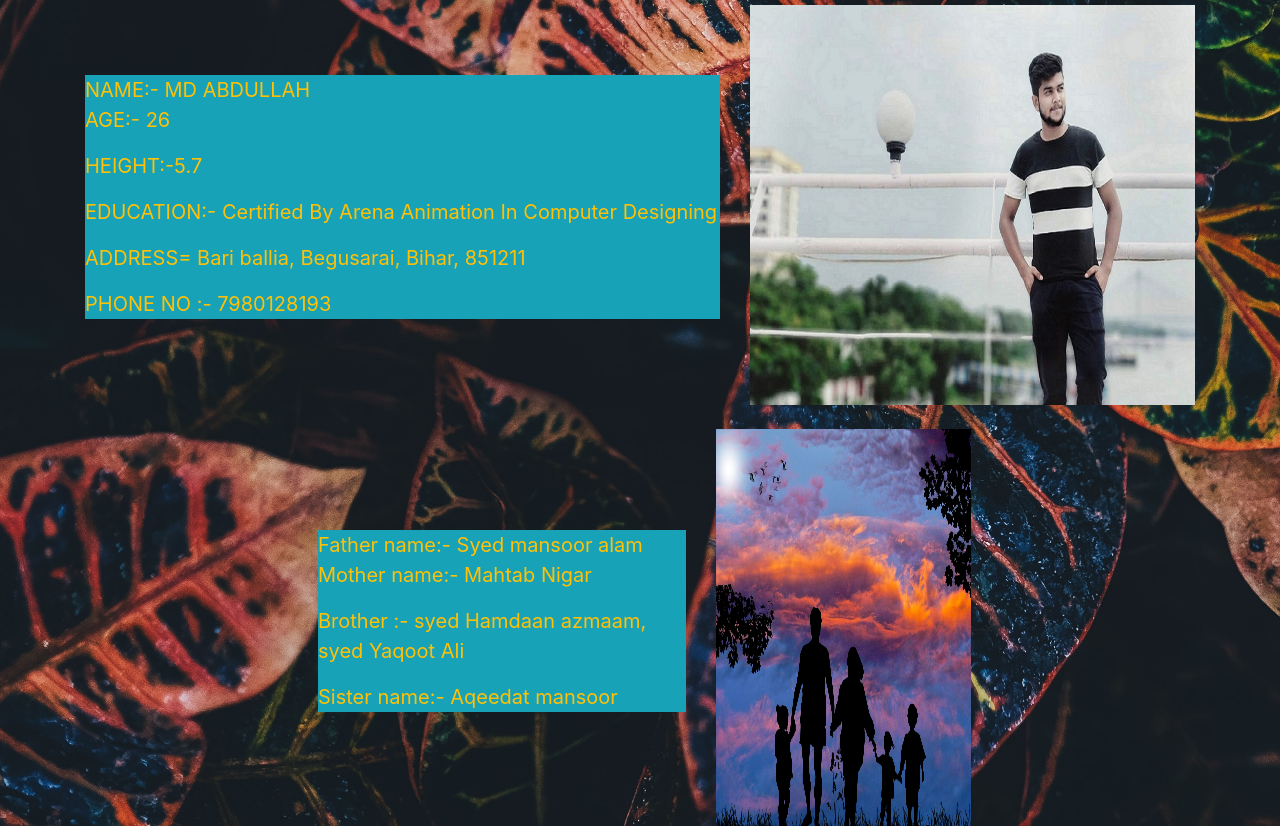
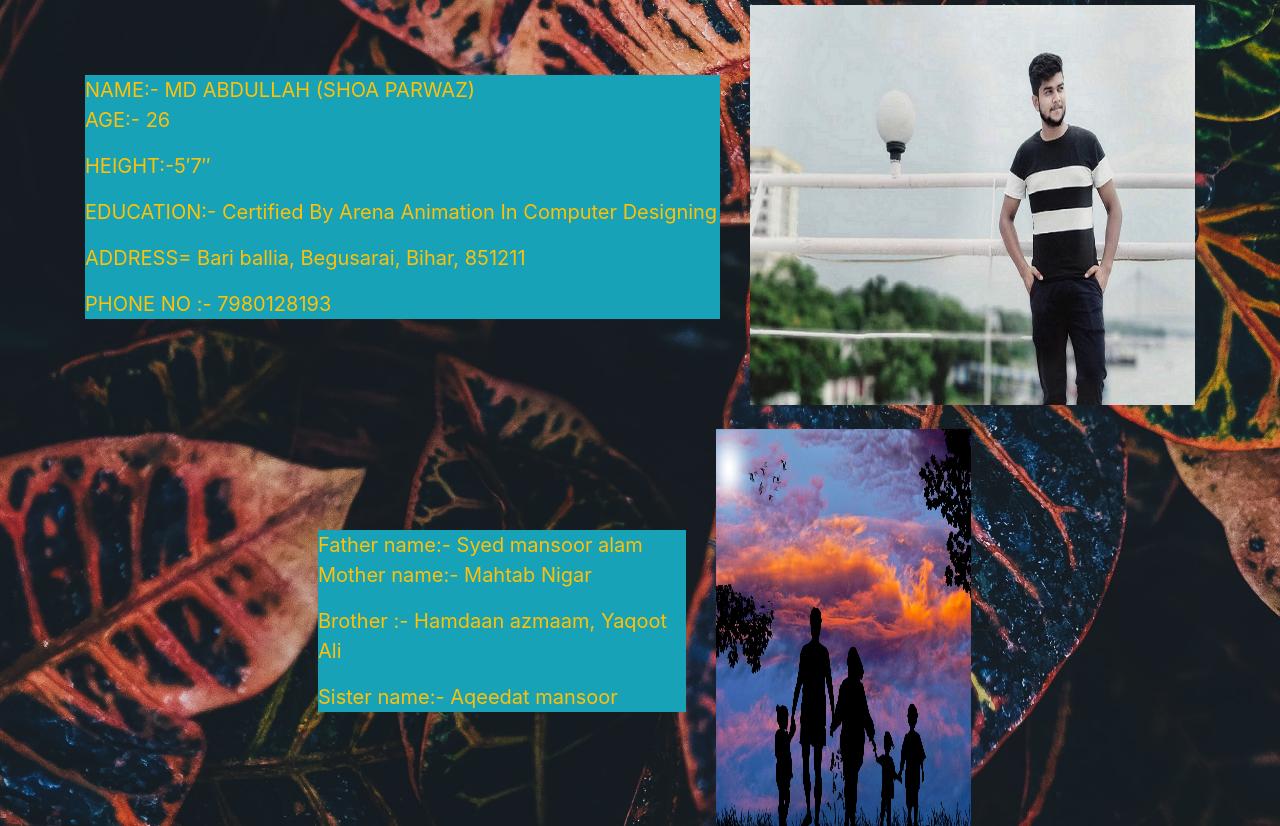
Before and after one commit to Awesome4u/Md-Abdullah, a plain HTML site: page index.html in a window 1280 px wide. Shown: the part 1067-1893 px from the top of the page. Drawn offline with nearby package versions, Linux system fonts and the light colour scheme.

Commit message:
Update index.html

```diff
--- a/index.html
+++ b/index.html
@@ -145,9 +145,9 @@
     <div class="row featurette d-flex justify-content-center align-items-center">
       <div class="col-md-7">
         <blockquote class="blockquote text-warning bg-info">
-          <p class="mb-0">NAME:- MD ABDULLAH</p>
+          <p class="mb-0">NAME:- MD ABDULLAH (SHOA PARWAZ)</p>
           <P>AGE:- 26</P>
-          <P>HEIGHT:-5.7 </P>
+          <P>HEIGHT:-5′7″ </P>
           <P>EDUCATION:- Certified By Arena Animation In Computer Designing  </P>
           <P> ADDRESS= Bari ballia, Begusarai, Bihar, 851211
 
@@ -175,7 +175,7 @@
           <blockquote class="blockquote text-warning bg-info">
             <p class="mb-0"> Father name:- Syed mansoor alam  </p>
             <P> Mother name:- Mahtab Nigar </P>
-            <P> Brother :- syed Hamdaan azmaam, syed Yaqoot Ali  </P>
+            <P> Brother :- Hamdaan azmaam, Yaqoot Ali  </P>
             <P> Sister name:- Aqeedat mansoor </P>
           </blockquote>
           <!-- <p class="lead text-light">presented by Lucky Job Provider </p> -->
```
